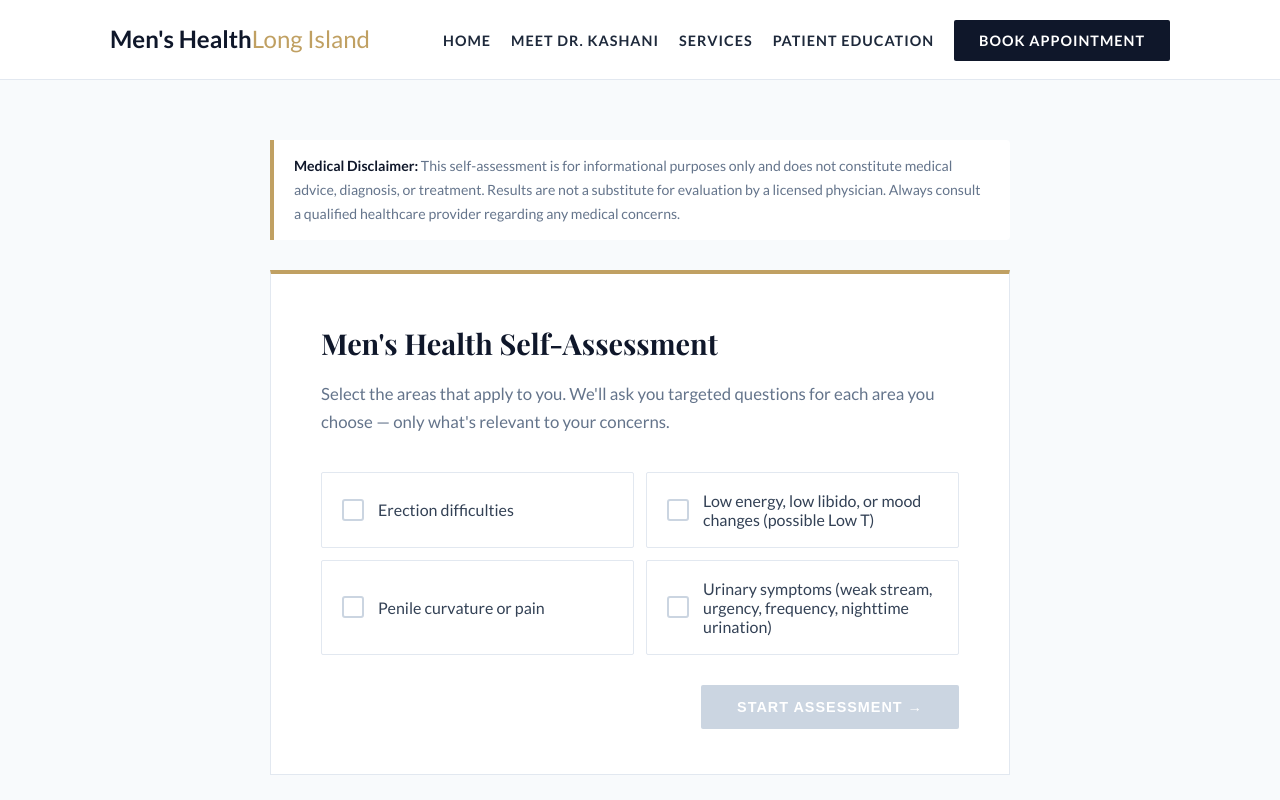
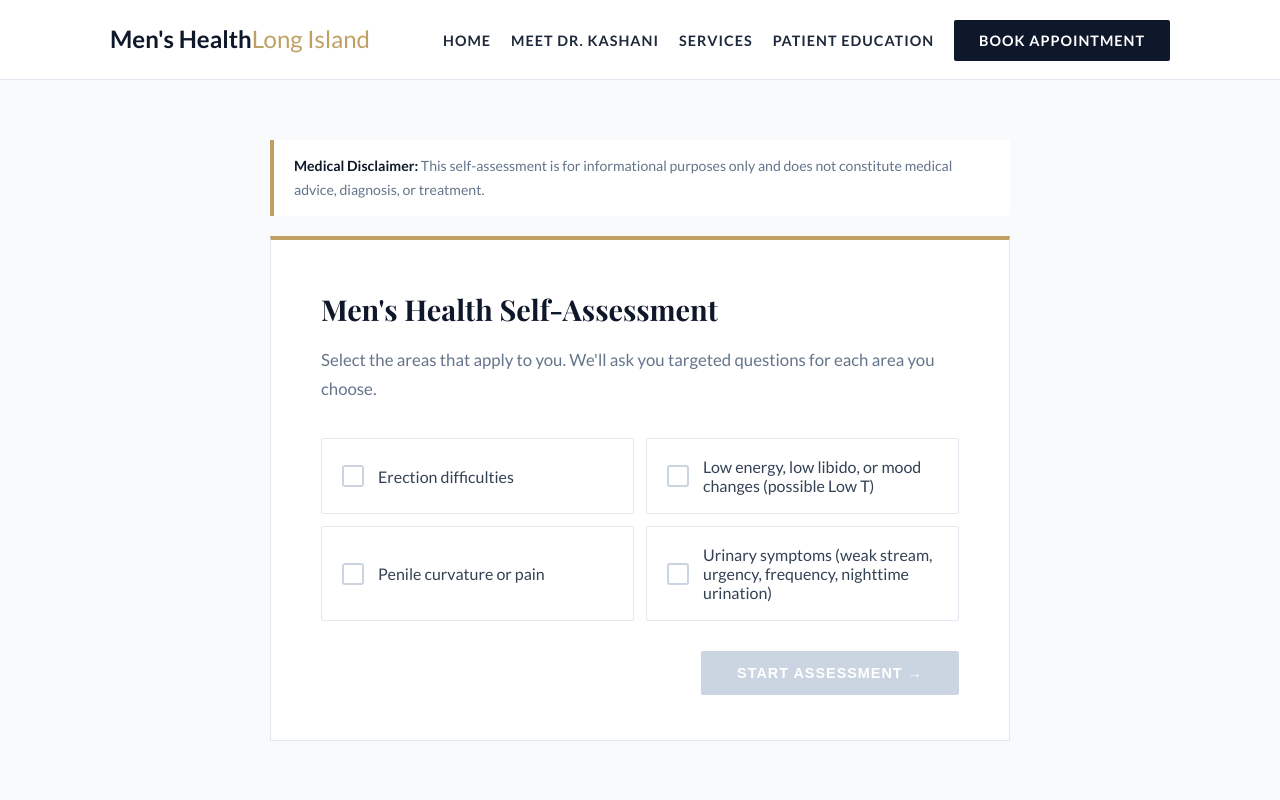
Before and after one commit to mahyarkashanimd/dr-kashani-website, a plain HTML site: page quiz.html in a window 1280 px wide. Shown: the top 800 px of the page. Drawn offline with nearby package versions, Linux system fonts and the light colour scheme.

Commit message:
Updated files from new computer

```diff
--- a/css/style.css
+++ b/css/style.css
@@ -594,4 +594,8 @@ footer { background: var(--secondary); color: #94a3b8; padding: 80px 0 30px; }
     .intro-bio h2 {
         text-align: center !important;
     }
+}.quiz-wrapper {
+    max-width: 740px;
+    margin: 0 auto;
+    scroll-margin-top: 120px; /* <--- ADD THIS LINE */
 }
--- a/quiz.html
+++ b/quiz.html
@@ -169,9 +169,6 @@
 <section class="quiz-page">
     <div class="container">
         <div class="quiz-wrapper">
-            <div class="quiz-disclaimer">
-                <strong>Medical Disclaimer:</strong> This self-assessment is for informational purposes only and does not constitute medical advice, diagnosis, or treatment. Results are not a substitute for evaluation by a licensed physician. Always consult a qualified healthcare provider regarding any medical concerns.
-            </div>
             <div id="quiz-container"></div>
         </div>
     </div>
@@ -476,9 +473,14 @@ function renderChecklist() {
         </button>`
     ).join('');
 
-    return `<div class="quiz-card">
+    // This puts the disclaimer back, but ONLY on this first screen
+    return `
+    <div class="quiz-disclaimer" style="margin-bottom: 20px;">
+        <strong>Medical Disclaimer:</strong> This self-assessment is for informational purposes only and does not constitute medical advice, diagnosis, or treatment.
+    </div>
+    <div class="quiz-card">
         <h2>Men's Health Self-Assessment</h2>
-        <p class="quiz-intro-sub">Select the areas that apply to you. We'll ask you targeted questions for each area you choose — only what's relevant to your concerns.</p>
+        <p class="quiz-intro-sub">Select the areas that apply to you. We'll ask you targeted questions for each area you choose.</p>
         <div class="checklist-grid">${items}</div>
         <div class="quiz-nav">
             <span></span>
@@ -685,13 +687,14 @@ function attachEvents() {
 
 // ─── NAVIGATION ───────────────────────────────────────────────────────────────
 function startQuiz() {
-    // Preserve checklist order
     state.topicQueue = checklistItems.map(i => i.key).filter(k => state.selectedTopics.includes(k));
     state.currentTopicIndex = 0;
     state.currentQuestionIndex = 0;
     state.step = 'questions';
     render();
-    window.scrollTo({ top: 0, behavior: 'smooth' });
+
+    // This tells the browser: "Scroll until the quiz box is visible at the top"
+    document.querySelector('.quiz-wrapper').scrollIntoView({ behavior: 'smooth', block: 'start' });
 }
 
 function hasCurrentAnswer() {
@@ -718,6 +721,7 @@ function nextQ() {
         state.step = 'results';
     }
     render();
+    // ENSURE THIS LINE IS HERE:
     document.querySelector('.quiz-wrapper').scrollIntoView({ behavior: 'smooth', block: 'start' });
 }
 
@@ -731,6 +735,7 @@ function prevQ() {
         state.step = 'checklist';
     }
     render();
+    // ENSURE THIS LINE IS HERE:
     document.querySelector('.quiz-wrapper').scrollIntoView({ behavior: 'smooth', block: 'start' });
 }
 
```
